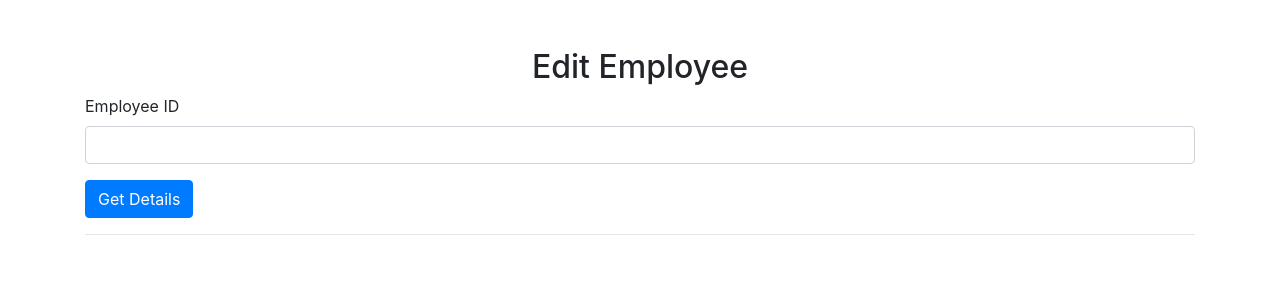
After one commit to malhar1407/HR-Analytics-Final, a Flask app: page /admin/dashboard/editemp in a window 1280 px wide. The commit adds this page. Shown: the top 300 px of the page. Run offline with Flask 3, Linux system fonts and the light colour scheme; parts of the project's set-up code (start-up, migrations or seed data) failed here and were passed over; some libraries are stand-ins or nearby versions.

Commit message:
Kahan - Admin dashboard:- add delete and edit emp

```diff
--- a/src/app.py
+++ b/src/app.py
@@ -1,5 +1,4 @@
-from flask import Flask, render_template, request, redirect, url_for, jsonify
-from flask import Flask, render_template, request, redirect, url_for, flash, session, make_response, send_file
+from flask import Flask, render_template, request, redirect, url_for, flash, session, make_response, send_file, jsonify
 from pymongo import MongoClient
 import os
 import subprocess
@@ -35,11 +34,24 @@ def get_user_password(user_id):
         mongo_client.close()  # Close MongoDB connection
         return None
 
+def generate_emp_id():
+    # MongoDB connection
+    mongo_client = MongoClient("mongodb://localhost:27017")
+    db = mongo_client['Project']
+    login_collection = db['Login_Details']
 
+    # Get the count of existing employees
+    count = login_collection.count_documents({})
 
+    # Generate a new employee ID with 5 digits
+    emp_id = str(count + 1).zfill(5)
+    mongo_client.close()  # Close MongoDB connection
 
+    return emp_id
 
 app = Flask(__name__)
+# Set a secret key
+app.secret_key = b'_5#y2L"F4Q8z\n\xec]/'
 
 # MongoDB connection
 mongo_client = MongoClient("mongodb://localhost:27017")
@@ -80,11 +92,11 @@ def upload_files():
 
                 # Insert resume and cover letter data into MongoDB
                 resume_data = {
-                    'candidate_id':session.get('candidate_id'),
+                    'emp_id': session.get('emp_id'),
                     'resume_name': pdf_name,
-                    'resume_content':Binary(resume_content),
+                    'resume_content': Binary(resume_content),
                     'cover_letter_name': cover_letter_file.filename,
-                    'cover_letter_content':Binary(cover_letter_content),
+                    'cover_letter_content': Binary(cover_letter_content),
                     'name': name,
                     'contact_info': contact_info,
                     'email': email,
@@ -115,10 +127,10 @@ def login():
 
 
 # Route to download resume
-@app.route('/download_resume/<candidate_id>', methods=['GET'])
-def download_resume(candidate_id):
-    # Find the resume document in MongoDB based on candidate_id
-    resume_document = resume_collection.find_one({'candidate_id': candidate_id})
+@app.route('/download_resume/<emp_id>', methods=['GET'])
+def download_resume(emp_id):
+    # Find the resume document in MongoDB based on emp_id
+    resume_document = resume_collection.find_one({'emp_id': emp_id})
     if resume_document:
         resume_content = resume_document['resume_content']
         resume_filename = resume_document['resume_name']
@@ -130,14 +142,14 @@ def download_resume(candidate_id):
         # Return the file as a downloadable attachment
         return send_file(resume_file, attachment_filename=resume_filename, as_attachment=True)
     else:
-        return 'Resume not found for candidate ID: {}'.format(candidate_id), 404
+        return 'Resume not found for employee ID: {}'.format(emp_id), 404
 
 
 # Route to download cover letter
-@app.route('/download_cover_letter/<candidate_id>', methods=['GET'])
-def download_cover_letter(candidate_id):
-    # Find the cover letter document in MongoDB based on candidate_id
-    cover_letter_document = resume_collection.find_one({'candidate_id': candidate_id})
+@app.route('/download_cover_letter/<emp_id>', methods=['GET'])
+def download_cover_letter(emp_id):
+    # Find the cover letter document in MongoDB based on employee_id
+    cover_letter_document = resume_collection.find_one({'emp_id': emp_id})
     if cover_letter_document:
         cover_letter_content = cover_letter_document['cover_letter_content']
         cover_letter_filename = cover_letter_document['cover_letter_name']
@@ -149,22 +161,23 @@ def download_cover_letter(candidate_id):
         # Return the file as a downloadable attachment
         return send_file(cover_letter_file, attachment_filename=cover_letter_filename, as_attachment=True)
     else:
-        return 'Cover letter not found for candidate ID: {}'.format(candidate_id), 404
+        return 'Cover letter not found for employee ID: {}'.format(emp_id), 404
 
 
 @app.route('/validate', methods=['POST'])
 def validate():
     if request.method == 'POST':
-        candidate_id = int(request.form['candidate-id'])
+        emp_id = request.form['emp_id']
         password = request.form['password']
-
-        login_data = login_collection.find_one({'candidate_id': candidate_id, 'Password': password})
-
+        print(type(emp_id))
+        print(type(password))
+        login_data = login_collection.find_one({'emp_id': emp_id, 'password': password})
+        print(login_data)
         if login_data:
-            session['candidate_id'] = candidate_id
-            session['designation'] = login_data.get('Designation')
-            session['name'] = login_data.get('Name')
-            print(session['candidate_id'])
+            session['emp_id'] = emp_id
+            session['designation'] = login_data.get('designation')
+            session['name'] = login_data.get('name')
+            print(session['emp_id'])
             print(session['designation'])
             print(session['name'])
 
@@ -172,6 +185,8 @@ def validate():
                 return redirect(url_for('hr_dashboard'))
             elif session['designation'] == 'Candidate':
                 return redirect(url_for('candidate_dashboard'))
+            elif session['designation'] == 'Admin':
+                return redirect(url_for('admin_dashboard'))
         else:
             flash('Invalid Login Credentials. Please try again')
 
@@ -208,18 +223,22 @@ def admin_dashboard():
 def add_employee():
     if request.method == 'POST':
         # Extract employee details from the form
-        emp_id = request.form.get('emp_id')
         name = request.form.get('name')
         designation = request.form.get('designation')
         email = request.form.get('email')
-        password = request.form.get('password')
+        phone = request.form.get('phone')
+        password = "Admin123@"  # Default password
+
+        # Generate unique employee ID
+        emp_id = generate_emp_id()
 
         # Insert employee details into MongoDB
         employee_data = {
             'emp_id': emp_id,
             'name': name,
             'designation': designation,
-            'email': email,
+            'email': email.lower(),  # Convert email to lowercase
+            'phone': phone,
             'password': password,
             'created_at': datetime.now()
         }
@@ -227,7 +246,7 @@ def add_employee():
 
         return redirect(url_for('admin_dashboard'))
 
-    return render_template('addemp.html')
+    return render_template('addemp.html', emp_id=generate_emp_id())
 
 # Route for deleting employee
 @app.route('/admin/dashboard/delemp', methods=['GET', 'POST'])
@@ -280,7 +299,7 @@ def change_password():
 
         # Get the user's current password from the database (you need to implement this)
         # For demonstration purposes, I'll assume you have a function called `get_user_password`
-        user_id = session.get('candidate_id')
+        user_id = session.get('emp_id')
         user_password = get_user_password(user_id)  # Implement this function
 
         # Check if the current password matches the password in the database
@@ -306,6 +325,46 @@ def change_password_page():
     if request.method == 'POST' or request.method == 'GET':
         return render_template('change_password.html')
 
+
+# Route for rendering the edit employee page
+@app.route('/admin/dashboard/editemp', methods=['GET'])
+def edit_employee_page():
+    return render_template('editemp.html', employee=None)
+
+# Route for handling employee details and saving changes
+@app.route('/admin/dashboard/edit_employee', methods=['POST'])
+def edit_employee():
+    if request.method == 'POST':
+        emp_id = request.form.get('emp_id')
+        # Fetch employee details from the database based on emp_id
+        employee = login_collection.find_one({'emp_id': emp_id})
+        if employee:
+            return render_template('editemp.html', employee=employee)
+        else:
+            flash('Employee not found')
+            return redirect(url_for('admin_dashboard'))
+
+# Route for saving employee changes
+@app.route('/admin/dashboard/save_employee_changes', methods=['POST'])
+def save_employee_changes():
+    if request.method == 'POST':
+        # Get the submitted form data
+        emp_id = request.form.get('emp_id')
+        name = request.form.get('name')
+        designation = request.form.get('designation')
+        email = request.form.get('email')
+        phone = request.form.get('phone')
+
+        # Update employee details in the database
+        result = login_collection.update_one({'emp_id': emp_id}, {'$set': {'name': name, 'designation': designation, 'email': email, 'phone': phone, 'updated_at': datetime.now()}})
+
+        if result.modified_count > 0:
+            flash('Changes have been saved successfully', 'success')
+        else:
+            flash('Failed to save changes. Employee not found or no changes made.', 'error')
+
+        return redirect(url_for('admin_dashboard'))
+
 if __name__ == '__main__':
     streamlit_process = subprocess.Popen(["streamlit", "run", "cygi.py", "--server.enableCORS", "false"])
     app.config['UPLOAD_FOLDER'] = r'D:\HR-Analytics-Final\src\uploads'  # Define upload folder path
--- /dev/null
+++ b/src/templates/editemp.html
@@ -0,0 +1,47 @@
+<!DOCTYPE html>
+<html lang="en">
+<head>
+    <meta charset="UTF-8">
+    <meta name="viewport" content="width=device-width, initial-scale=1.0">
+    <title>Edit Employee</title>
+    <!-- Bootstrap CSS -->
+    <link href="https://stackpath.bootstrapcdn.com/bootstrap/4.5.2/css/bootstrap.min.css" rel="stylesheet">
+</head>
+<body>
+
+<div class="container mt-5">
+    <h2 class="text-center">Edit Employee</h2>
+    <form action="{{ url_for('edit_employee') }}" method="POST">
+        <div class="form-group">
+            <label for="emp_id">Employee ID</label>
+            <input type="text" class="form-control" id="emp_id" name="emp_id" required>
+        </div>
+        <button type="submit" class="btn btn-primary">Get Details</button>
+    </form>
+    <hr>
+    {% if employee %}
+    <form action="{{ url_for('save_employee_changes') }}" method="POST">
+        <input type="hidden" name="emp_id" value="{{ employee.emp_id }}">
+        <div class="form-group">
+            <label for="name">Name</label>
+            <input type="text" class="form-control" id="name" name="name" value="{{ employee.name }}" required>
+        </div>
+        <div class="form-group">
+            <label for="designation">Designation</label>
+            <input type="text" class="form-control" id="designation" name="designation" value="{{ employee.designation }}" required>
+        </div>
+        <div class="form-group">
+            <label for="email">Email</label>
+            <input type="email" class="form-control" id="email" name="email" value="{{ employee.email }}" required>
+        </div>
+        <div class="form-group">
+            <label for="phone">Phone</label>
+            <input type="text" class="form-control" id="phone" name="phone" value="{{ employee.phone }}">
+        </div>
+        <button type="submit" class="btn btn-primary">Save Changes</button>
+    </form>
+    {% endif %}
+</div>
+
+</body>
+</html>
--- a/src/templates/login.html
+++ b/src/templates/login.html
@@ -63,8 +63,8 @@
 <div class="login-container">
   <h2>Login</h2>
   <form action="/validate" method="POST" enctype="multipart/form-data">
-    <label for="candidate-id">Candidate ID:</label><br>
-    <input type="text" id="candidate-id" name="candidate-id" placeholder="Enter Candidate ID (4 digits)" pattern="[0-9]{4}" required><br><br>
+    <label for="emp_id">Employee ID:</label><br>
+    <input type="text" id="emp_id" name="emp_id" placeholder="Enter Employee ID (5 digits)" pattern="[0-9]{5}" required><br><br>
 
     <label for="password">Password:</label><br>
     <input type="password" id="password" name="password" placeholder="Enter Password" required><br><br>
```
Also changed, not shown: src/templates/addemp.html (+22 -7 lines), src/templates/admindash.html (+88 -16 lines).
